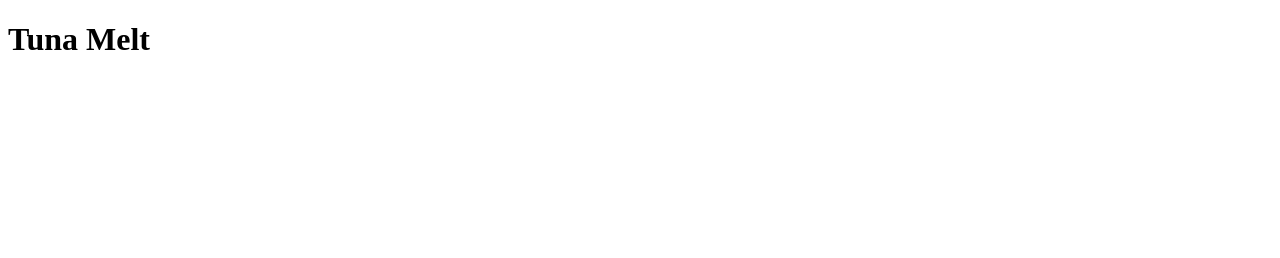
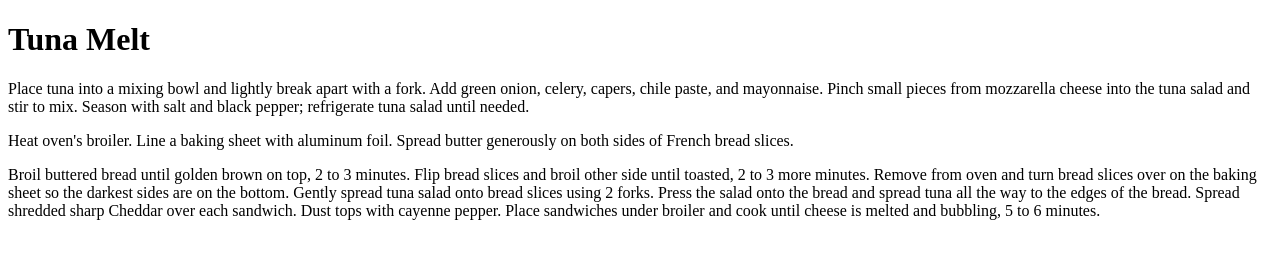
Before and after one commit to ra-shree/odin-recipes, a plain HTML site: page recipes/tuna-melt.html in a window 1280 px wide. Drawn offline with Linux system fonts and the light colour scheme.

Commit message:
Added Description of recipes to Tuna-Melt.html

```diff
--- a/recipes/tuna-melt.html
+++ b/recipes/tuna-melt.html
@@ -10,6 +10,13 @@
 
 <body>
     <h1>Tuna Melt</h1>
+    <src img="https://imagesvc.meredithcorp.io/v3/mm/image?url=https%3A%2F%2Fimages.media-allrecipes.com%2Fuserphotos%2F6434002.jpg" alt="Tuna Melt">
+        <p>Place tuna into a mixing bowl and lightly break apart with a fork. Add green onion, celery, capers, chile paste, and mayonnaise. Pinch small pieces from mozzarella cheese into the tuna salad and stir to mix. Season with salt and black pepper;
+            refrigerate tuna salad until needed.</p>
+        <p>Heat oven's broiler. Line a baking sheet with aluminum foil. Spread butter generously on both sides of French bread slices.</p>
+        <p>Broil buttered bread until golden brown on top, 2 to 3 minutes. Flip bread slices and broil other side until toasted, 2 to 3 more minutes. Remove from oven and turn bread slices over on the baking sheet so the darkest sides are on the bottom.
+            Gently spread tuna salad onto bread slices using 2 forks. Press the salad onto the bread and spread tuna all the way to the edges of the bread. Spread shredded sharp Cheddar over each sandwich. Dust tops with cayenne pepper. Place sandwiches
+            under broiler and cook until cheese is melted and bubbling, 5 to 6 minutes.</p>
 </body>
 
 </html>
```
